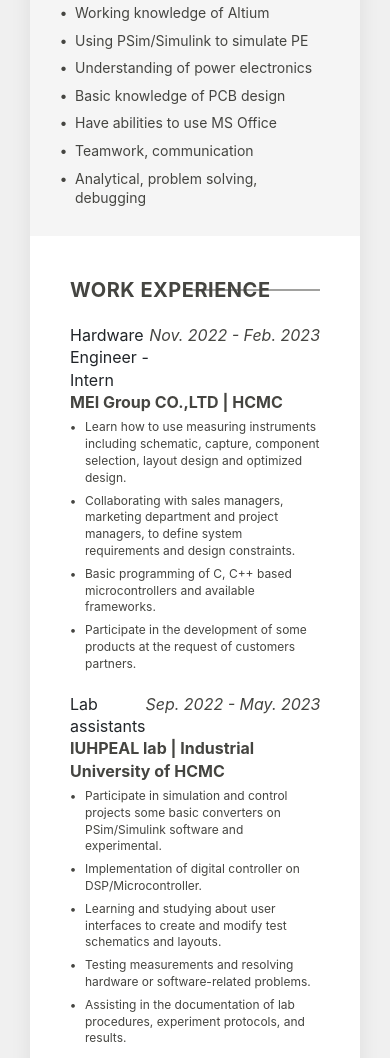
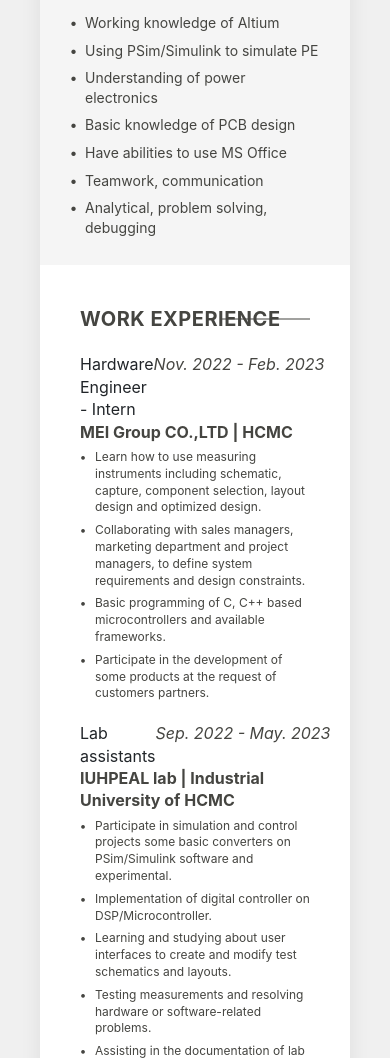
Before and after one commit to GigaOhms/GigaOhms.github.io, a plain HTML site: page index.html in a window 390 px wide. Shown: the part 804-1862 px from the top of the page. Drawn offline with Linux system fonts and the light colour scheme.

Commit message:
first cmm

```diff
--- a/index.html
+++ b/index.html
@@ -185,7 +185,7 @@
             transform: translateY(-50%);
             height: 1px;
             background-color: #454541;
-            width: calc(100% - 180px);
+            width: calc(100% - 200px);
         }
 
         .experience-item {
@@ -308,10 +308,10 @@
             font-weight: 700;
         }
 
-        @media (max-width: 768px) {
+        @media (max-width: 750px) {
             .cv-container {
                 flex-direction: column;
-                margin: 10px;
+                margin: 20px;
             }
 
             .left-column {
@@ -324,7 +324,7 @@
             }
 
             .section-title::after {
-                width: calc(100% - 120px);
+                width: calc(100% - 140px);
             }
         }
     </style>
```
